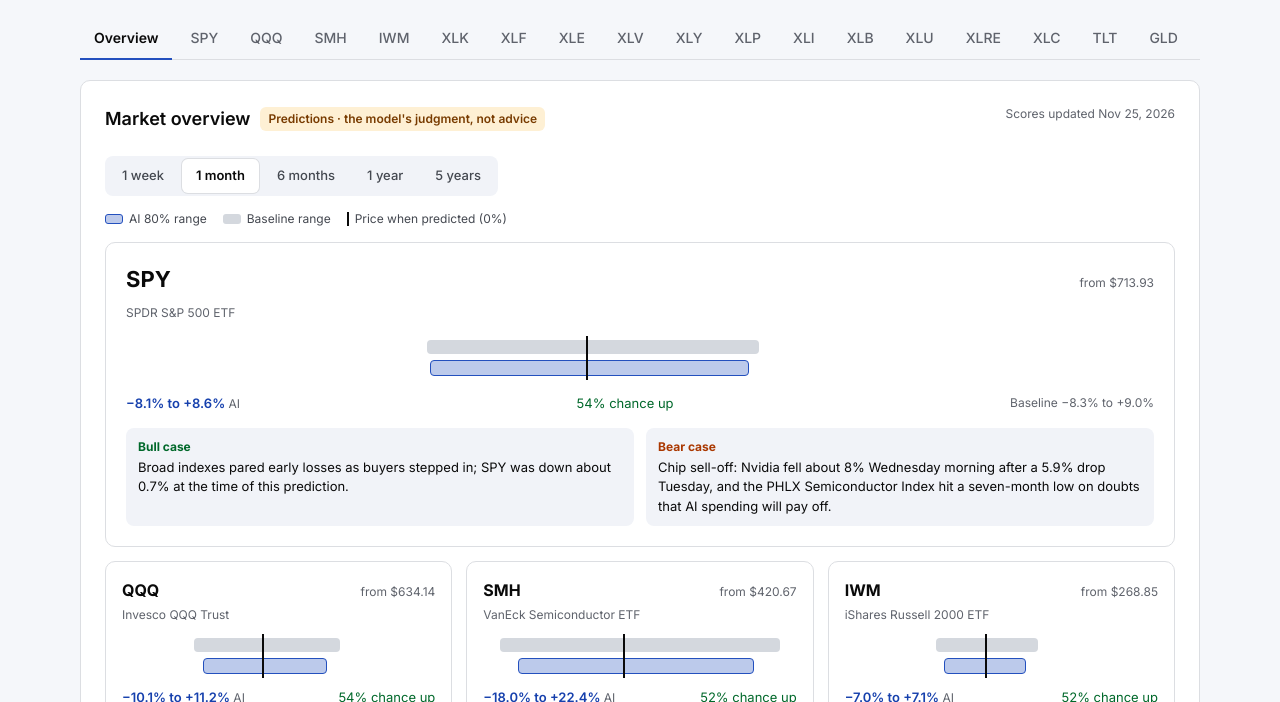
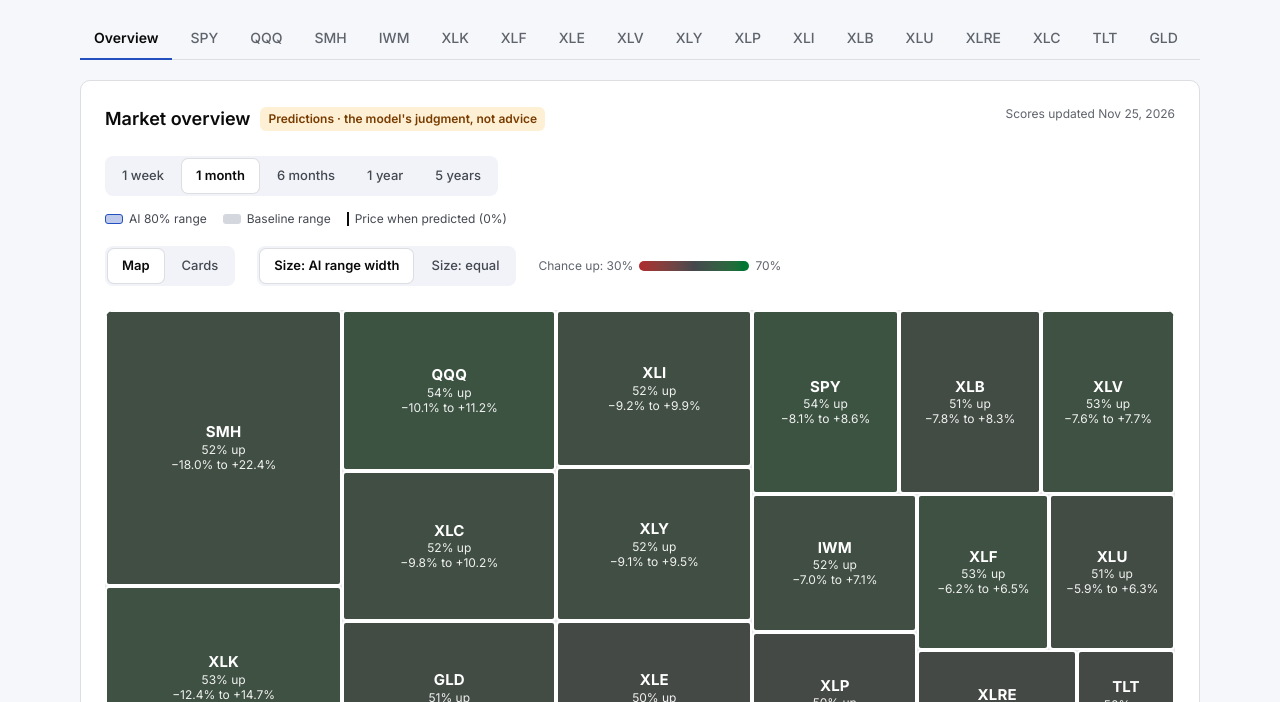
Before and after one commit to QuocHHDo/outlook-lab, a plain HTML site: page site/index.html in a window 1280 px wide. Shown: the part 98-800 px from the top of the page. Drawn offline with Linux system fonts and the light colour scheme; files whose address does not match are found by name.

Commit message:
Add treemap map view to overview
Co-Authored-By: Claude Sonnet 5.5 <noreply@anthropic.com>

```diff
--- a/site/index.html
+++ b/site/index.html
@@ -157,6 +157,18 @@ tbody tr { border-top: 1px solid var(--line-2); }
 .note[open] summary { margin-bottom: 8px; }
 .more { align-self: flex-start; font: inherit; font-size: 13px; font-weight: 500; color: var(--accent); background: transparent; border: 1px solid var(--line); border-radius: 6px; min-height: 34px; padding: 0 14px; cursor: pointer; }
 .more:hover { background: var(--panel); }
+.tmap { position: relative; width: 100%; height: 460px; border-radius: 10px; overflow: hidden; background: var(--line-2); }
+.tile { position: absolute; box-sizing: border-box; border: 2px solid var(--card); border-radius: 4px; padding: 8px 9px; color: #fff; text-decoration: none; overflow: hidden; display: flex; flex-direction: column; justify-content: center; align-items: center; text-align: center; line-height: 1.25; transition: filter .12s; }
+.tile:hover { filter: brightness(1.15); }
+.tile b { font-size: 15px; letter-spacing: .01em; }
+.tile span { font-size: 12px; opacity: .92; }
+.tile.sm b { font-size: 12px; } .tile.sm span { display: none; }
+.tile.xs b { font-size: 10px; } .tile.xs span { display: none; }
+.mapbar { display: flex; flex-wrap: wrap; gap: 14px 22px; align-items: center; margin: 4px 0 10px; font-size: 12px; color: var(--muted); }
+.mapbar .horizon-pick { margin: 0; }
+.scalebar { display: inline-flex; align-items: center; gap: 6px; }
+.scalebar i { display: inline-block; width: 110px; height: 10px; border-radius: 5px; background: linear-gradient(90deg, oklch(0.5 0.17 25), oklch(0.4 0.01 264), oklch(0.5 0.15 150)); }
+@media (max-width: 560px) { .tmap { height: 520px; } }
 .hgrid { display: grid; grid-template-columns: repeat(3, minmax(0, 1fr)); gap: 14px; }
 .hcard { display: flex; flex-direction: column; gap: 10px; border: 1px solid var(--line); border-radius: 10px; padding: 16px; text-decoration: none; color: var(--ink); background: var(--card); }
 .hcard:hover { border-color: var(--accent); box-shadow: 0 1px 6px oklch(0.5 0.15 264 / 0.2); color: var(--ink); }
@@ -214,8 +226,14 @@ tbody tr { border-top: 1px solid var(--line-2); }
   <div class="section">
     <div id="home-pick" class="horizon-pick" role="group" aria-label="Horizon for the overview"></div>
     <div class="legend"><span><i class="sw-ai"></i>AI 80% range</span><span><i class="sw-base"></i>Baseline range</span><span><i class="sw-today"></i>Price when predicted (0%)</span></div>
+    <div class="mapbar">
+      <div id="home-view" class="horizon-pick" role="group" aria-label="View"></div>
+      <div id="home-size" class="horizon-pick" role="group" aria-label="Tile size"></div>
+      <span class="scalebar" id="home-scale">Chance up: 30%<i></i>70%</span>
+    </div>
+    <div id="home-map" class="tmap" role="img" aria-label="Treemap of AI chance of going up, by symbol"></div>
     <div id="home-grid" class="hgrid"></div>
-    <p class="muted" style="font-size:12px">All cards share one scale for the chosen horizon, so ranges compare directly across symbols. Click a card for the full analysis.</p>
+    <p class="muted" style="font-size:12px">Map: color is the AI's chance of finishing up (green above 50%, red below, gray near 50%). Tile size is the AI's range width, a measure of how uncertain the forecast is; it is not market cap. Cards: all share one scale, so ranges compare directly. Click any tile or card for the full analysis.</p>
   </div>
   <div class="section">
     <h3 class="eyebrow">Coming up, across the market</h3>
@@ -433,6 +451,57 @@ tbody tr { border-top: 1px solid var(--line-2); }
     }
     return a;
   }
+
+  function squarify(items, x, y, w, h) {
+    var out = [], total = items.reduce(function (a, i) { return a + i.v; }, 0);
+    var rest = items.map(function (i) { return { d: i.d, a: i.v / total * w * h }; });
+    function worst(row, side) {
+      var s = row.reduce(function (a, r) { return a + r.a; }, 0), mx = 0, mn = Infinity;
+      row.forEach(function (r) { mx = Math.max(mx, r.a); mn = Math.min(mn, r.a); });
+      return Math.max(side * side * mx / (s * s), s * s / (side * side * mn));
+    }
+    while (rest.length) {
+      var side = Math.min(w, h), row = [rest[0]], i = 1;
+      while (i < rest.length && worst(row.concat([rest[i]]), side) <= worst(row, side)) { row.push(rest[i]); i++; }
+      var s = row.reduce(function (a, r) { return a + r.a; }, 0), t = s / side, off = 0;
+      row.forEach(function (r) {
+        var l = r.a / t;
+        if (w >= h) out.push({ d: r.d, x: x, y: y + off, w: t, h: l }); else out.push({ d: r.d, x: x + off, y: y, w: l, h: t });
+        off += l;
+      });
+      if (w >= h) { x += t; w -= t; } else { y += t; h -= t; }
+      rest = rest.slice(row.length);
+    }
+    return out;
+  }
+  function tileColor(up) {
+    if (up == null) return "oklch(0.4 0.01 264)";
+    var dev = Math.max(-1, Math.min(1, (up - 0.5) / 0.2));
+    var c = Math.abs(dev) * 0.15 + 0.01;
+    return "oklch(" + (0.4 + Math.abs(dev) * 0.1).toFixed(3) + " " + c.toFixed(3) + " " + (dev >= 0 ? 150 : 25) + ")";
+  }
+  function renderMap(data) {
+    var host = $("home-map"); clear(host);
+    var w = host.clientWidth, h = host.clientHeight;
+    if (!w || !h) return;
+    var items = data.map(function (d) {
+      var st = d.p.price_at_prediction, width = (d.p.ai.high - d.p.ai.low) / st;
+      return { d: d, v: state.homeSize === "equal" ? 1 : Math.max(width, 0.01) };
+    }).sort(function (a, b) { return b.v - a.v; });
+    squarify(items, 0, 0, w, h).forEach(function (t) {
+      var d = t.d, p = d.p, st = p.price_at_prediction, up = p.ai.prob_up;
+      var a = el("a", undefined, "tile" + (t.w < 90 || t.h < 74 ? " sm" : "") + (t.w < 44 || t.h < 30 ? " xs" : ""));
+      a.href = "#" + d.s;
+      a.addEventListener("click", function () { state.fromHome = state.homeH; });
+      a.style.left = t.x + "px"; a.style.top = t.y + "px"; a.style.width = t.w + "px"; a.style.height = t.h + "px";
+      a.style.background = tileColor(up);
+      a.title = d.s + (NAMES[d.s] ? " \u2013 " + NAMES[d.s] : "") + ": " + (up != null ? pct(up) + " chance up; " : "") + "AI range " + moveText(p.ai, st);
+      a.appendChild(el("b", d.s));
+      a.appendChild(el("span", up != null ? pct(up) + " up" : ""));
+      a.appendChild(el("span", moveText(p.ai, st)));
+      host.appendChild(a);
+    });
+  }
   function renderHome() {
     var syms = symbols();
     var per = syms.map(function (s) { return { s: s, rows: latestByHorizon(forSymbol(s)) }; });
@@ -447,6 +516,23 @@ tbody tr { border-top: 1px solid var(--line-2); }
     });
     var data = per.map(function (d) { return { s: d.s, p: d.rows.filter(function (r) { return r.horizon === state.homeH; })[0] }; })
       .filter(function (d) { return d.p; });
+    function seg(host, opts, key) {
+      clear(host);
+      opts.forEach(function (o) {
+        var b = el("button", o[1]); b.type = "button";
+        b.setAttribute("aria-pressed", state[key] === o[0] ? "true" : "false");
+        b.addEventListener("click", function () { state[key] = o[0]; renderHome(); });
+        host.appendChild(b);
+      });
+    }
+    if (!state.homeView) state.homeView = "map";
+    if (!state.homeSize) state.homeSize = "width";
+    seg($("home-view"), [["map", "Map"], ["cards", "Cards"]], "homeView");
+    seg($("home-size"), [["width", "Size: AI range width"], ["equal", "Size: equal"]], "homeSize");
+    var isMap = state.homeView === "map";
+    $("home-map").hidden = !isMap; $("home-scale").hidden = !isMap; $("home-size").hidden = !isMap;
+    $("home-grid").hidden = isMap;
+    if (isMap) renderMap(data);
     var vals = [0];
     data.forEach(function (d) { var st = d.p.price_at_prediction; vals.push(d.p.ai.low / st - 1, d.p.ai.high / st - 1, d.p.baseline.low / st - 1, d.p.baseline.high / st - 1); });
     var lo = Math.min.apply(null, vals), hi = Math.max.apply(null, vals), pad = (hi - lo) * 0.06;
@@ -768,6 +854,7 @@ tbody tr { border-top: 1px solid var(--line-2); }
     e.preventDefault();
     $("all").scrollIntoView({ behavior: "smooth", block: "start" });
   });
+  window.addEventListener("resize", function () { if (!$("home").hidden && state.homeView === "map") renderHome(); });
   window.addEventListener("hashchange", function () { state.horizon = state.fromHome || null; state.fromHome = null; render(); window.scrollTo(0, 0); });
 
   Promise.all([
```
